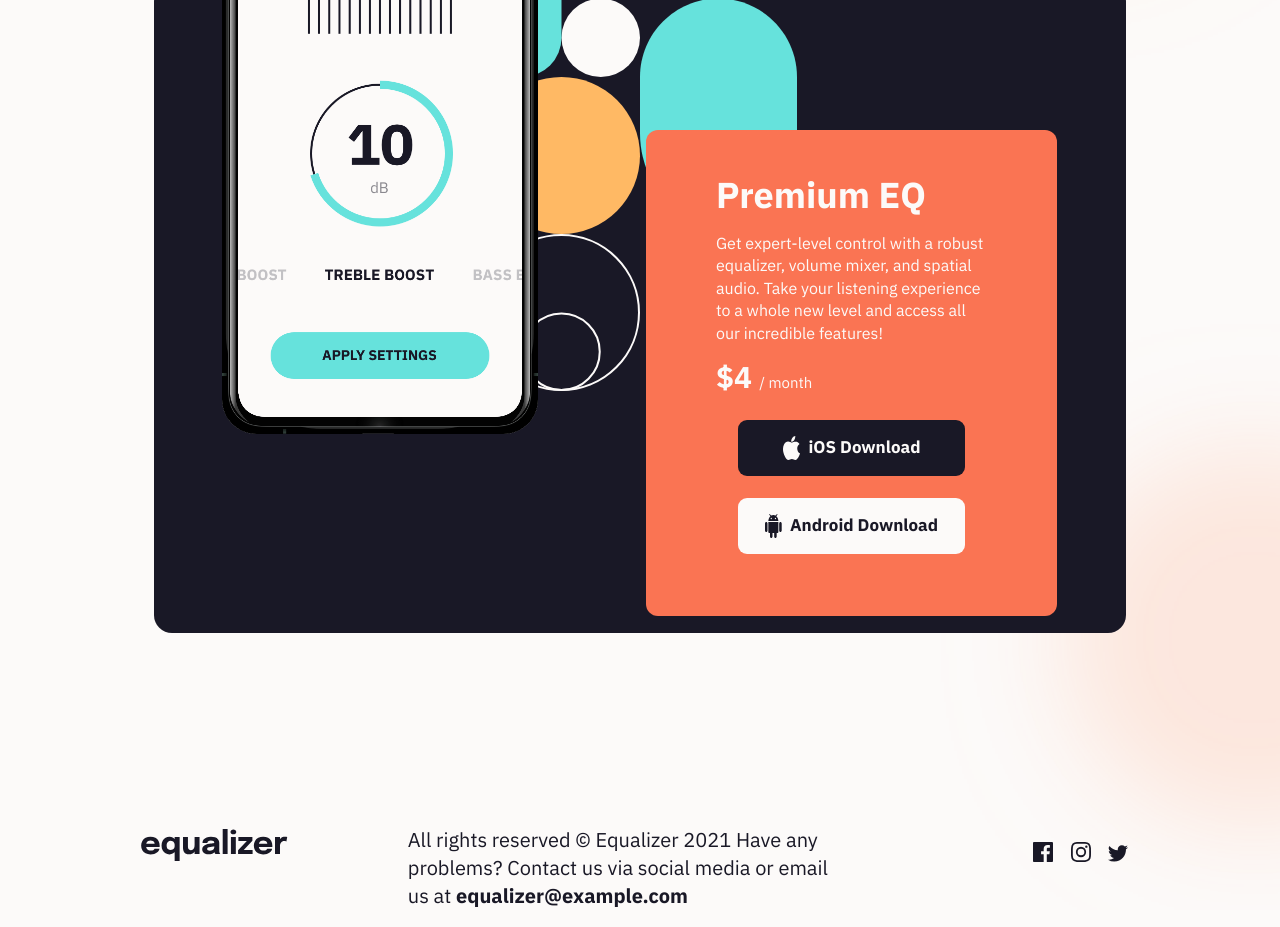
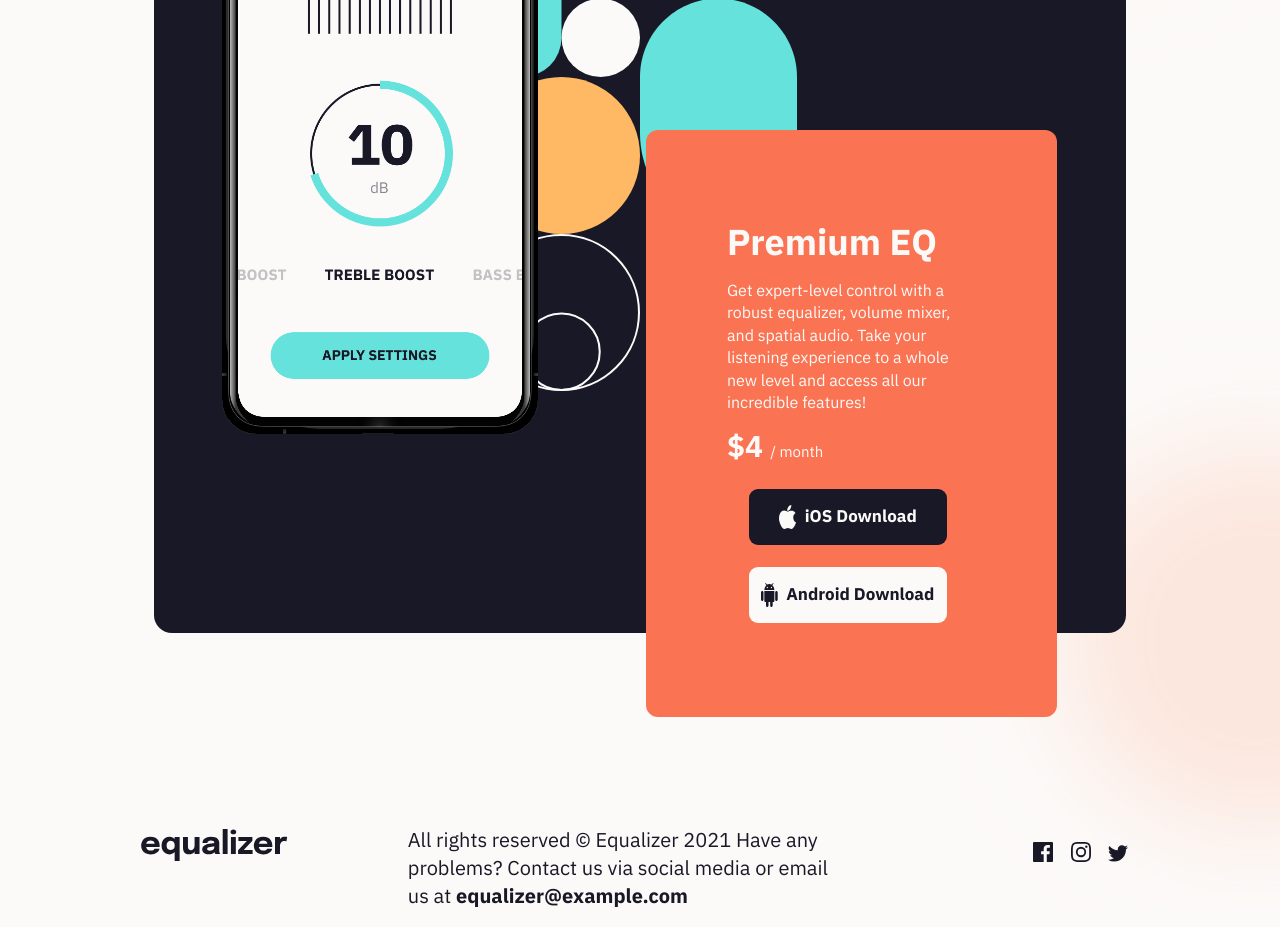
Before and after one commit to AlyaEssa/Equalizer-landing-page, a plain HTML site: page index.html in a window 1280 px wide. Shown: the part 860-1787 px from the top of the page. Drawn offline with Linux system fonts and the light colour scheme.

Commit message:
Update style.css

```diff
--- a/style.css
+++ b/style.css
@@ -100,7 +100,8 @@ body {
 }
 .premium-content {
   /*padding: 38px;*/
-  padding: 40px 70px;
+  /*padding: 40px 70px;*/
+  padding: 3.625em 3.6875em 3em 3.375em;
 }
 .premium-title {
   margin-bottom: 12px;
@@ -123,7 +124,7 @@ body {
 /* btn */
 .btn {
   /*padding: 16px 38px;*/
-  padding: 16px 21px;
+    padding: 16px 7px;
   background-color: aquamarine;
   display: flex;
   margin: 22px;
```
